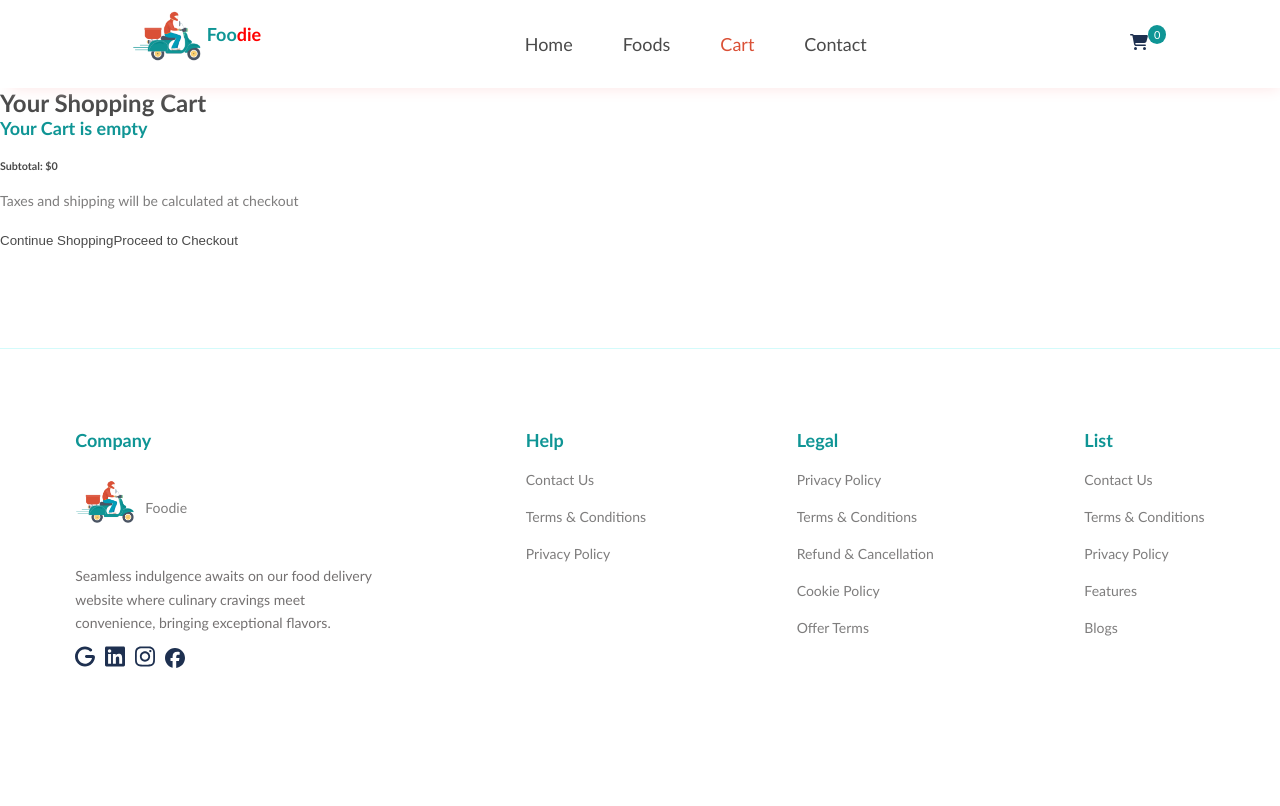
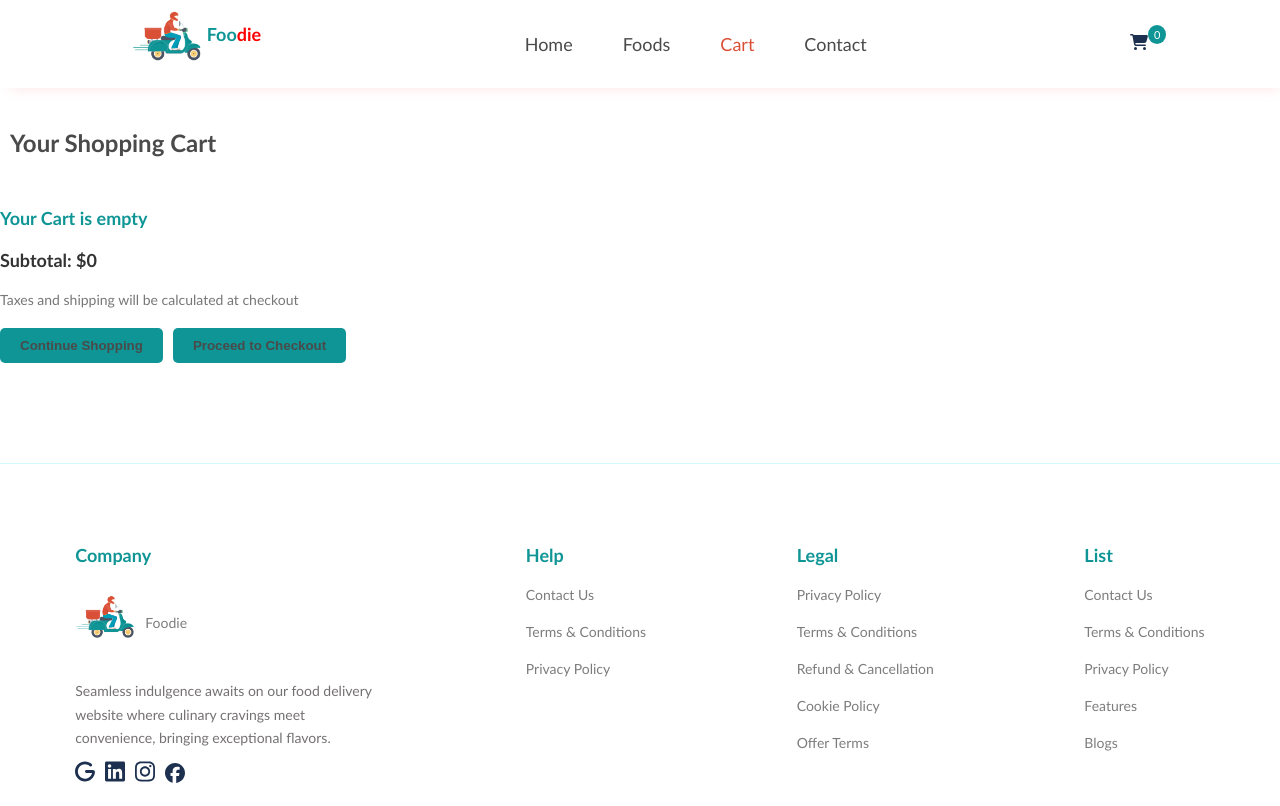
Before and after one commit to teonamaghradze/FoodieFront, a React (Create React App) app: page /cart in a window 1280 px wide. Built offline with nearby package versions, Linux system fonts and the light colour scheme.

Commit message:
add cart styles

```diff
--- a/src/pages/Cart.jsx
+++ b/src/pages/Cart.jsx
@@ -2,6 +2,7 @@ import { useDispatch, useSelector } from "react-redux";
 import CommonSection from "../components/UI/common-section/CommonSection";
 import { cartActions } from "../store/shoppingCart/cartSlice";
 import { Link } from "react-router-dom";
+import "./Cart.scss";
 
 function Cart() {
   const cartItems = useSelector((state) => state.cart.cartItems);
@@ -9,8 +10,8 @@ function Cart() {
 
   return (
     <div>
-      <CommonSection title="Your Shopping Cart" />
-      <section>
+      <section className="cart-section">
+        <h1>Your Shopping Cart</h1>
         <div>
           {cartItems.length === 0 ? (
             <h5>Your Cart is empty</h5>
--- /dev/null
+++ b/src/pages/Cart.scss
@@ -0,0 +1,58 @@
+@import "../common.scss";
+
+.cart-section {
+  h1 {
+    // color: $main-red;
+    margin-top: 40px;
+    margin-bottom: 50px;
+    margin-left: 10px;
+  }
+
+  table {
+    width: 100%;
+    border-collapse: collapse;
+    margin-top: 20px;
+    margin-bottom: 50px;
+  }
+
+  th,
+  td {
+    border: 1px solid #ddd;
+    padding: 8px;
+    text-align: left;
+  }
+
+  th {
+    background-color: #f2f2f2;
+  }
+
+  tbody tr:hover {
+    background-color: #f5f5f5;
+  }
+
+  h6 {
+    margin-top: 20px;
+    color: #333;
+  }
+
+  p {
+    color: #777;
+  }
+
+  button {
+    background-color: $main-green;
+    padding: 10px 20px;
+    border-radius: 5px;
+    text-decoration: none;
+    cursor: pointer;
+    margin-right: 10px;
+    font-weight: bold;
+  }
+
+  button:hover {
+    background-color: $light-green;
+  }
+  h6 {
+    font-size: 18px;
+  }
+}
--- a/src/pages/Foods.jsx
+++ b/src/pages/Foods.jsx
@@ -3,6 +3,7 @@ import products from "../assets/data/products";
 import ProductCard from "../components/UI/product-card/ProductCard";
 import { useState } from "react";
 import "./Foods.scss";
+import allfoods from "../assets/images/allfoods.jpg";
 
 function Foods() {
   const [filteredInputFood, setFilteredInputFood] = useState(products);
@@ -47,7 +48,9 @@ function Foods() {
 
   return (
     <div>
-      <CommonSection title="All Foods" />
+      <div className="allfoods">
+        <h1>All Foods</h1>
+      </div>
 
       <div className="filters">
         <section>
@@ -77,7 +80,7 @@ function Foods() {
           onClick={() => handlePageChange(currentPage - 1)}
           disabled={currentPage === 1}
         >
-          Previous
+          Prev
         </button>
         <span>{currentPage}</span>
         <button
--- a/src/pages/Foods.scss
+++ b/src/pages/Foods.scss
@@ -39,10 +39,41 @@
   }
 }
 
+.allfoods {
+  background: url("../assets/images/allfoods.jpg");
+  width: 100%;
+  height: 100%;
+  padding: 100px 0 200px 100px;
+  background-size: cover;
+  background-repeat: no-repeat;
+  h1 {
+    font-size: 45px;
+    color: $main-red;
+  }
+}
+
 .filters {
   display: flex;
   justify-content: space-between;
   padding-left: 50px;
   padding-right: 50px;
   margin-top: 100px;
+
+  input[type="text"] {
+    padding: 10px 20px;
+    width: 250px;
+    border: 1px solid $light-green;
+    border-radius: 5px;
+    font-size: 16px;
+  }
+
+  select {
+    padding: 10px;
+    border: 1px solid $light-green;
+    border-radius: 5px;
+    cursor: pointer;
+    width: 250px;
+    font-size: 16px;
+    color: rgb(105, 104, 104);
+  }
 }
```
Also changed, not shown: 1 other file (tests, documents, lock files or other folders).
